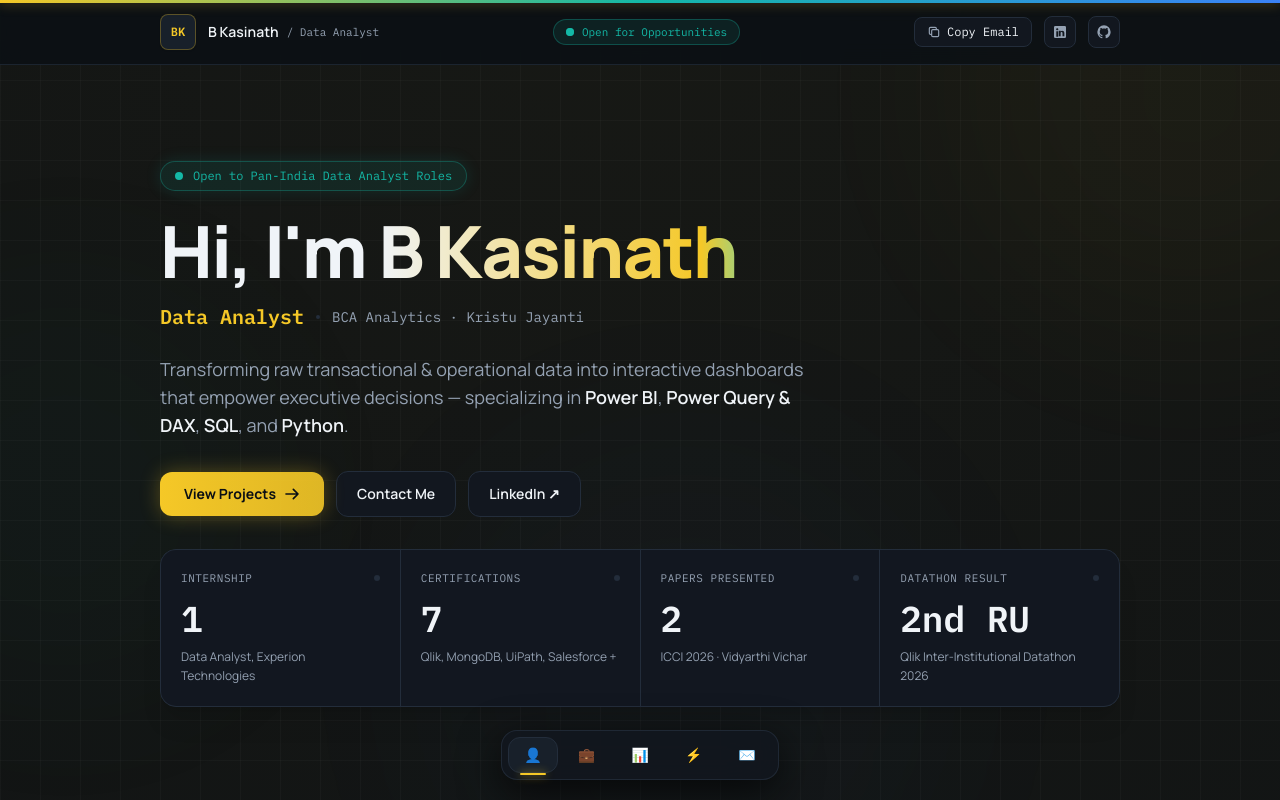
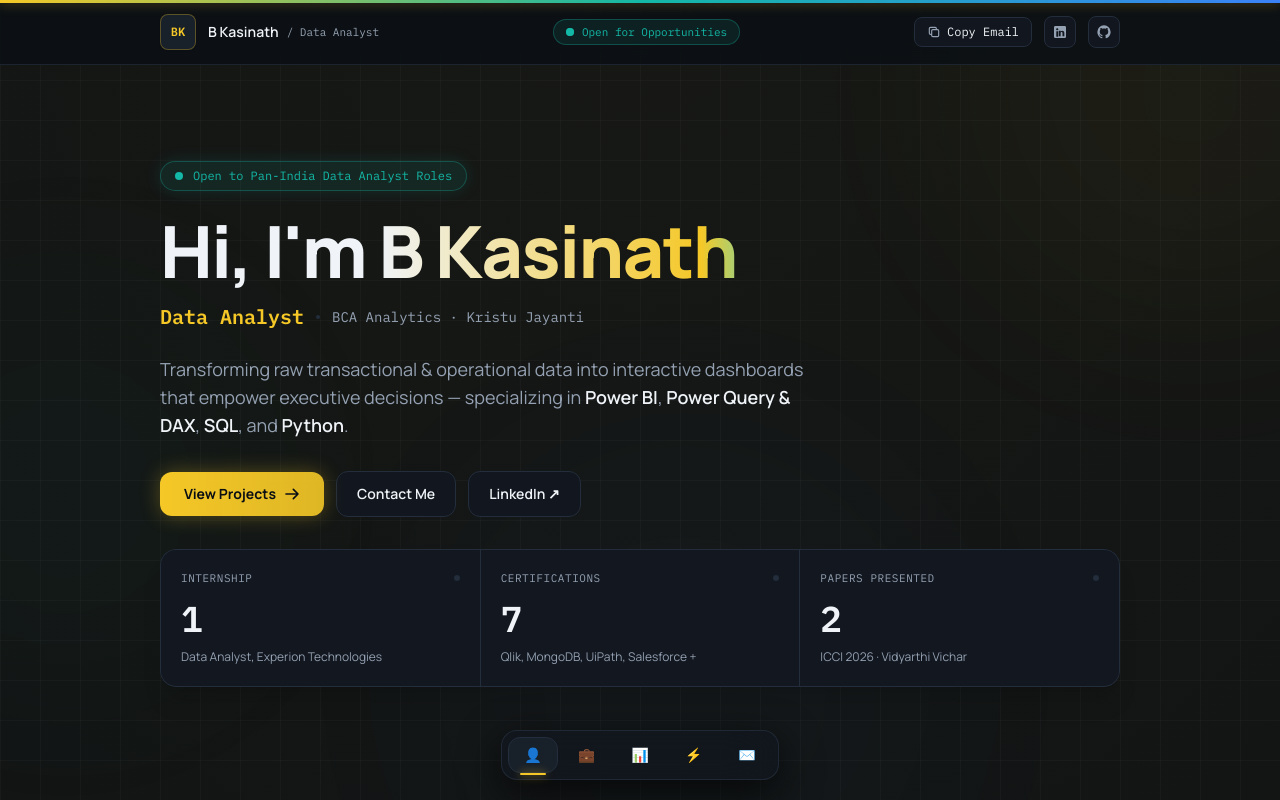
Before and after one commit to kasitpm/kasinath-thirupuram-portfolio, a Next.js app: page / in a window 1280 px wide. Shown: the top 800 px of the page. Built offline with nearby package versions, Linux system fonts and the light colour scheme.

Commit message:
Remove Datathon KPI card from hero

```diff
--- a/components/Hero.tsx
+++ b/components/Hero.tsx
@@ -115,7 +115,7 @@ export default function Hero() {
       {/* KPI Stats Bar with 3D Tilt */}
       <motion.dl
         variants={item}
-        className="mt-8 grid grid-cols-2 gap-px overflow-hidden rounded-2xl border border-line bg-line shadow-xl sm:grid-cols-4"
+        className="mt-8 grid grid-cols-1 gap-px overflow-hidden rounded-2xl border border-line bg-line shadow-xl sm:grid-cols-3"
       >
         {kpis.map((kpi, i) => (
           <KpiCard
--- a/data/profile.ts
+++ b/data/profile.ts
@@ -21,7 +21,6 @@ export const kpis = [
   { label: "Internship", value: "1", note: "Data Analyst, Experion Technologies" },
   { label: "Certifications", value: "7", note: "Qlik, MongoDB, UiPath, Salesforce +" },
   { label: "Papers Presented", value: "2", note: "ICCI 2026 · Vidyarthi Vichar" },
-  { label: "Datathon Result", value: "2nd RU", note: "Qlik Inter-Institutional Datathon 2026" },
 ];
 
 export const education = [
```
